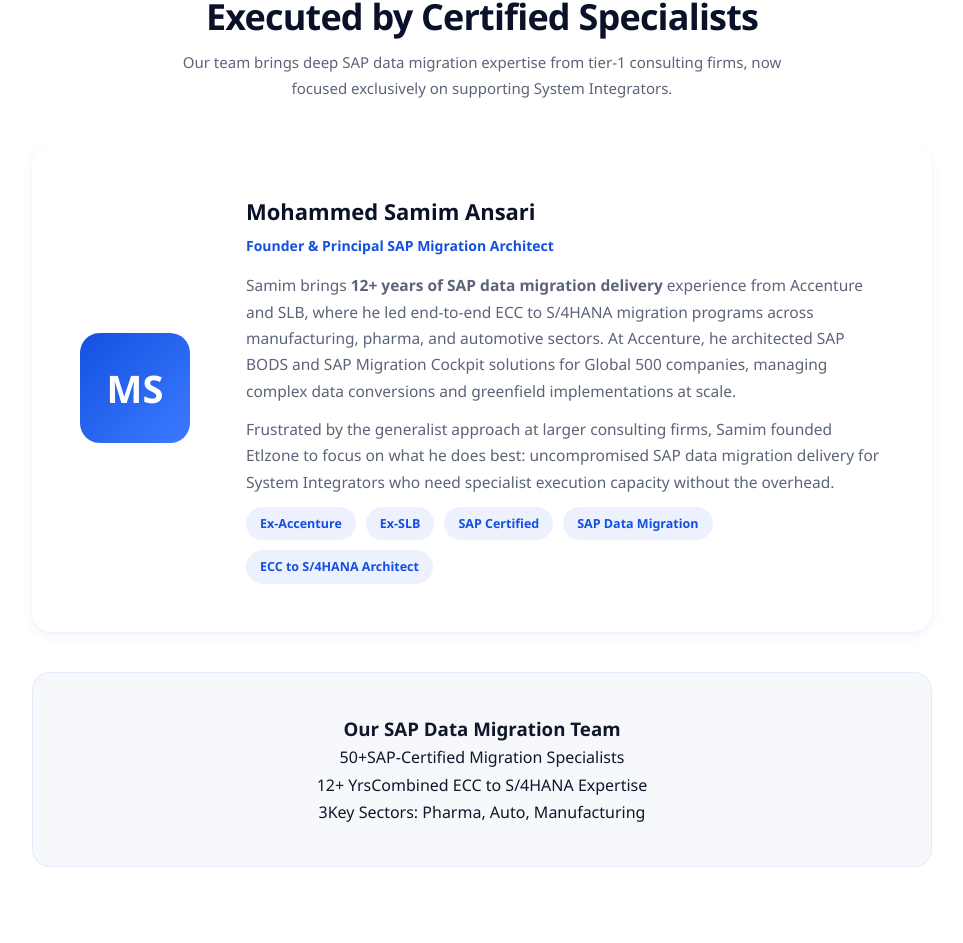
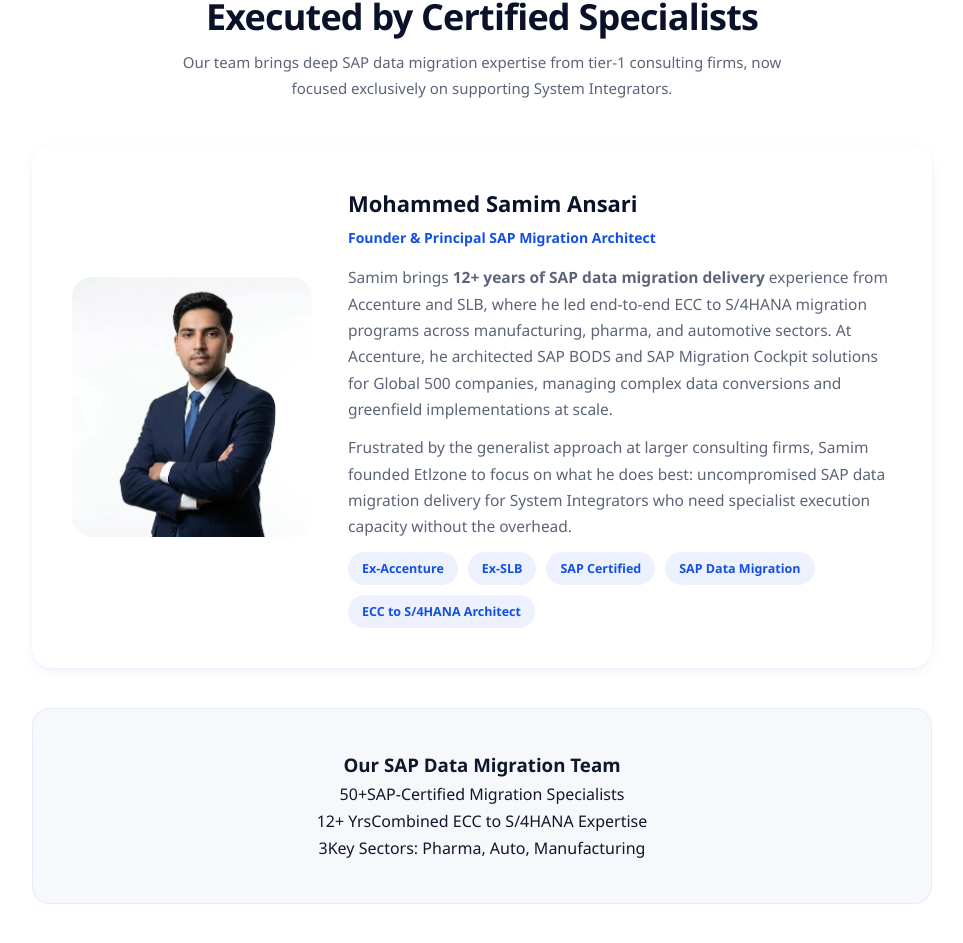
Before and after one commit to AnshumanMishraDev/etlzone-websitev2, a Next.js app: page /about in a window 1280 px wide. Shown: the part 2827-3770 px from the top of the page, without its empty margins (158-1121 px from the left). Built offline with nearby package versions, Linux system fonts and the light colour scheme.

Commit message:
add founder photo to about page, update favicon

```diff
--- a/src/app/about/page.tsx
+++ b/src/app/about/page.tsx
@@ -123,8 +123,10 @@ export default function AboutPage() {
           </div>
           <ScrollReveal>
             <div className="leader-card">
-              <div className="leader-avatar">MS</div>
-              <div>
+              <div className="leader-avatar">
+                <img src="/founder.png" alt="Mohammed Samim Ansari" />
+              </div>
+              <div className="leader-info">
                 <h3>Mohammed Samim Ansari</h3>
                 <span className="leader-role">Founder &amp; Principal SAP Migration Architect</span>
                 <p>Samim brings <strong>12+ years of SAP data migration delivery</strong> experience from Accenture and SLB, where he led end-to-end ECC to S/4HANA migration programs across manufacturing, pharma, and automotive sectors. At Accenture, he architected SAP BODS and SAP Migration Cockpit solutions for Global 500 companies, managing complex data conversions and greenfield implementations at scale.</p>
--- a/src/app/globals.css
+++ b/src/app/globals.css
@@ -481,8 +481,10 @@ section { padding: 80px 24px; }
 .exclusion-card .x-icon { width: 44px; height: 44px; margin: 0 auto 14px; border-radius: 12px; background: rgba(201, 75, 75, 0.1); color: #c94b4b; font-weight: 800; font-size: 20px; display: flex; align-items: center; justify-content: center; }
 
 /* Leadership section */
-.leader-card { max-width: 900px; margin: 0 auto 40px; background: #fff; border-radius: 20px; padding: 48px; box-shadow: var(--card-shadow); display: grid; grid-template-columns: 130px 1fr; gap: 36px; align-items: center; }
-.leader-avatar { width: 110px; height: 110px; border-radius: 20px; background: linear-gradient(135deg, var(--brand-blue), var(--brand-blue-light)); display: flex; align-items: center; justify-content: center; color: #fff; font-size: 38px; font-weight: 800; }
+.leader-card { max-width: 900px; margin: 0 auto 40px; background: #fff; border-radius: 20px; padding: 40px; box-shadow: var(--card-shadow); display: grid; grid-template-columns: 240px 1fr; gap: 36px; align-items: center; }
+.leader-avatar { width: 240px; height: 260px; border-radius: 20px; overflow: hidden; flex-shrink: 0; }
+.leader-avatar img { width: 100%; height: 100%; object-fit: cover; border-radius: 20px; display: block; }
+.leader-info { min-width: 0; }
 .leader-card h3 { font-size: 22px; font-weight: 800; color: var(--brand-blue-dark); margin-bottom: 4px; }
 .leader-role { color: var(--brand-blue); font-weight: 700; font-size: 14px; margin-bottom: 14px; display: block; }
 .leader-card p { color: var(--text-muted); font-size: 15.5px; margin-bottom: 12px; line-height: 1.7; }
```
Also changed, not shown: public/founder.png (added), src/app/icon.png.
